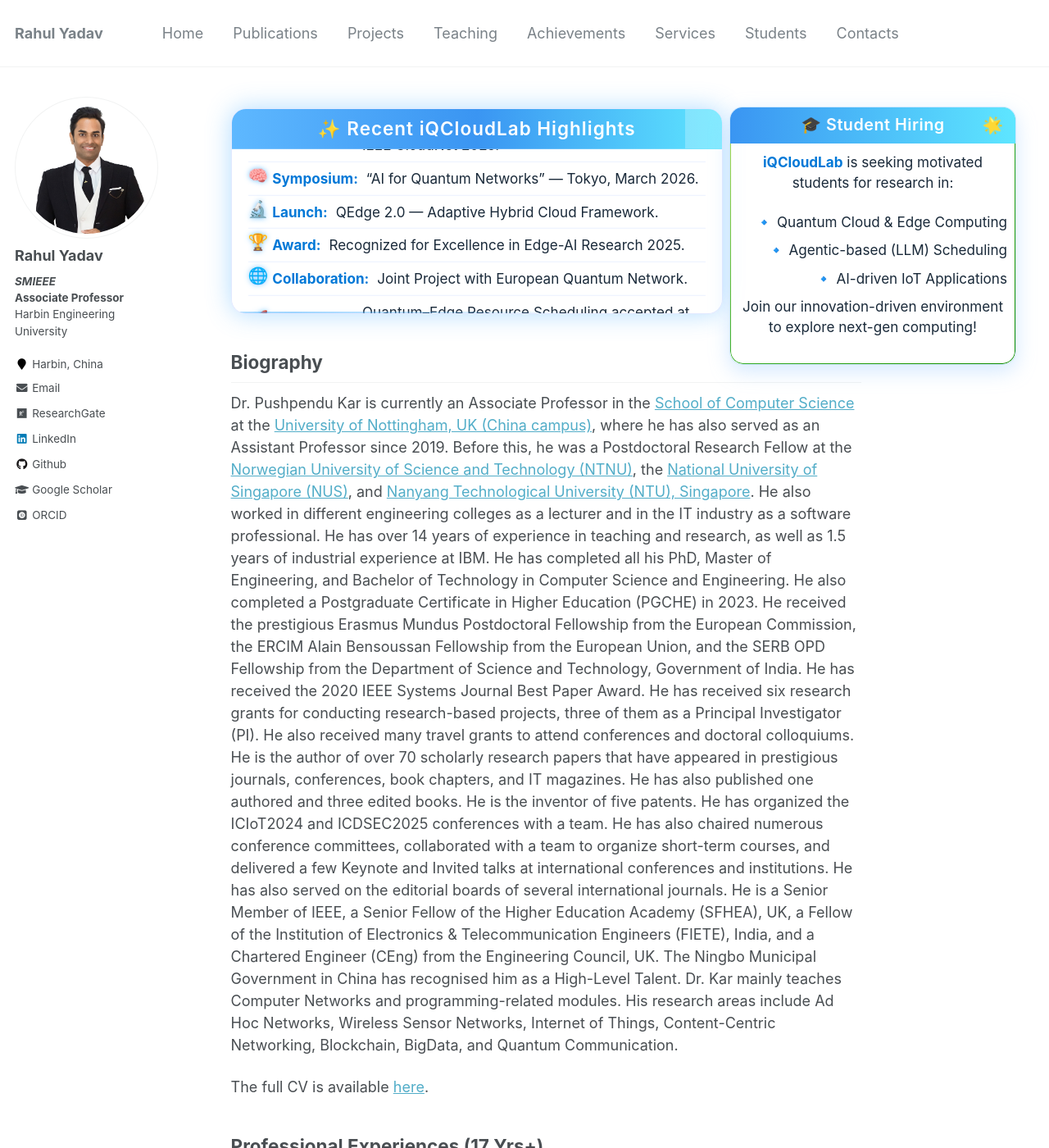
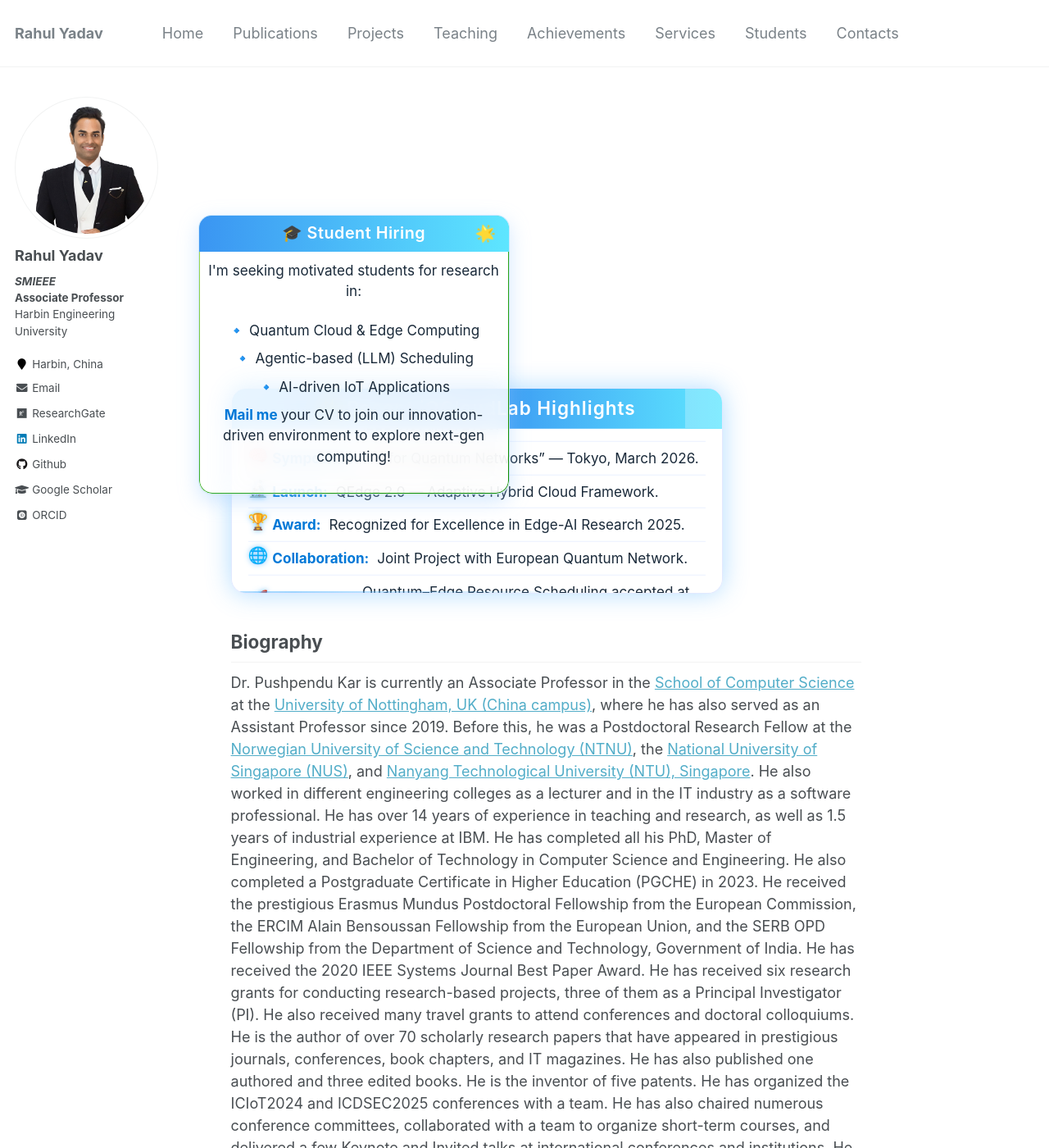
Before and after one commit to iQCloudLab/rahul.github.io, a Jekyll site: the page built from _pages/about.md, in a window 1280 px wide and 1400 px high. Shown: the whole window at 82% size. Built offline with Jekyll 4.4.1, drawn with Linux system fonts in a browser that asks for light colours; some web fonts are replaced.

Commit message:
Update about.md

```diff
--- a/_pages/about.md
+++ b/_pages/about.md
@@ -16,10 +16,10 @@ redirect_from:
 
 /* === Announcement Box Container === */
 .hiring-box {
-  position: fixed;
+  position: relative;
   top: 130px;
   right: 40px;
-  width: 350px;
+  width: 380px;
   background: rgba(255, 255, 255, 0.85);
   border: 1px solid rgba(90, 180, 255, 0.3);
   border-radius: 16px;
@@ -242,13 +242,13 @@ redirect_from:
 <div class="hiring-box">
   <div class="hiring-header">🎓 Student Hiring</div>
   <div class="hiring-content">
-    <p><strong>iQCloudLab</strong> is seeking motivated students for research in:</p>
-    <ul style="list-style: none; padding: 0; margin: 0; text-align: right;">
+    <p> I'm seeking motivated students for research in:</p>
+    <ul style="list-style: none; padding: 0; margin: 0; text-align: center;">
       <li>🔹 Quantum Cloud & Edge Computing</li>
       <li>🔹 Agentic-based (LLM) Scheduling </li>
       <li>🔹 AI-driven IoT Applications </li>
     </ul>
-    <p>Join our innovation-driven environment to explore next-gen computing!</p>
+    <p> <strong> Mail me </strong>  your CV to join our innovation-driven environment to explore next-gen computing!</p>
   </div>
 </div>
 
```
